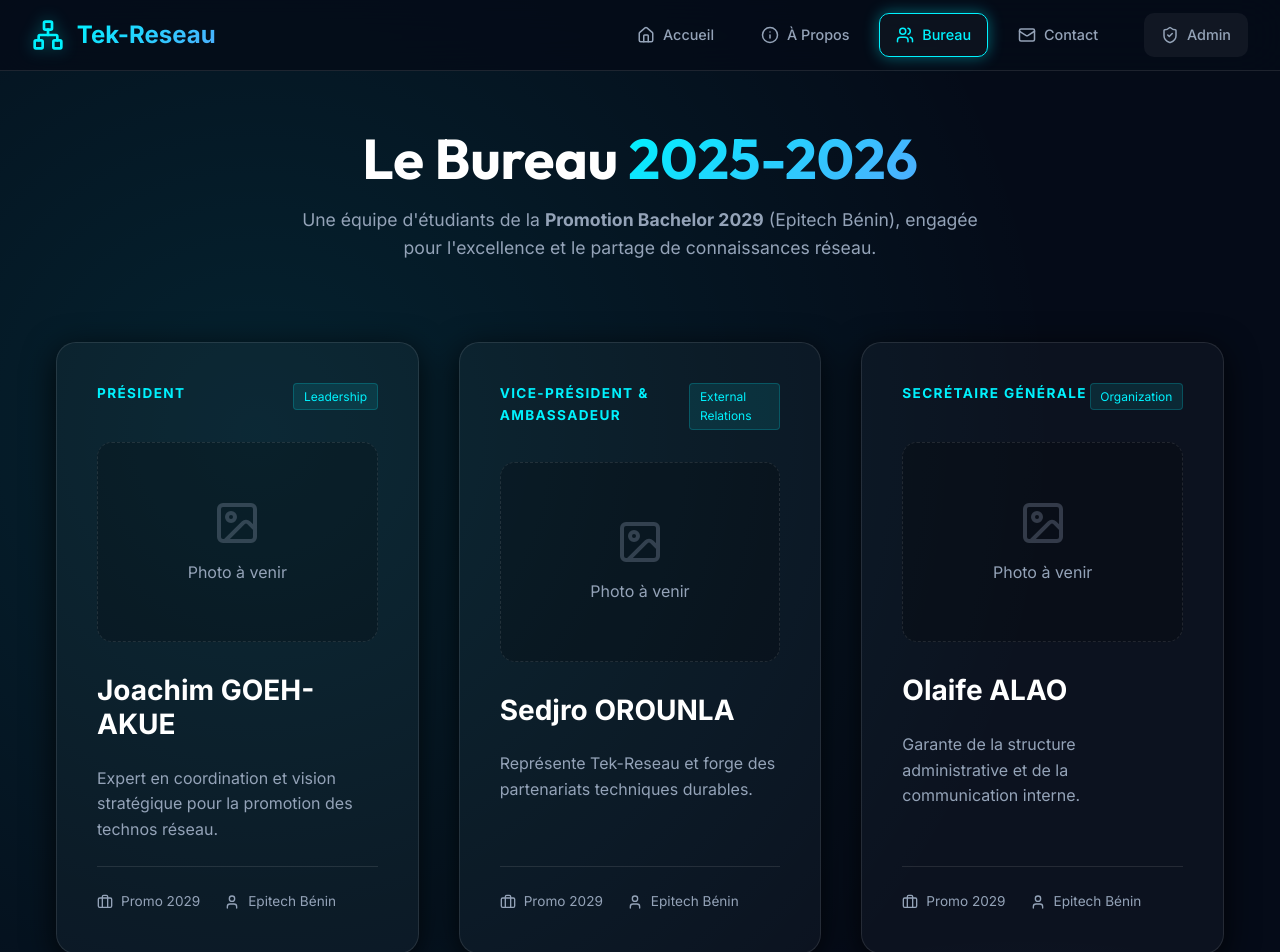
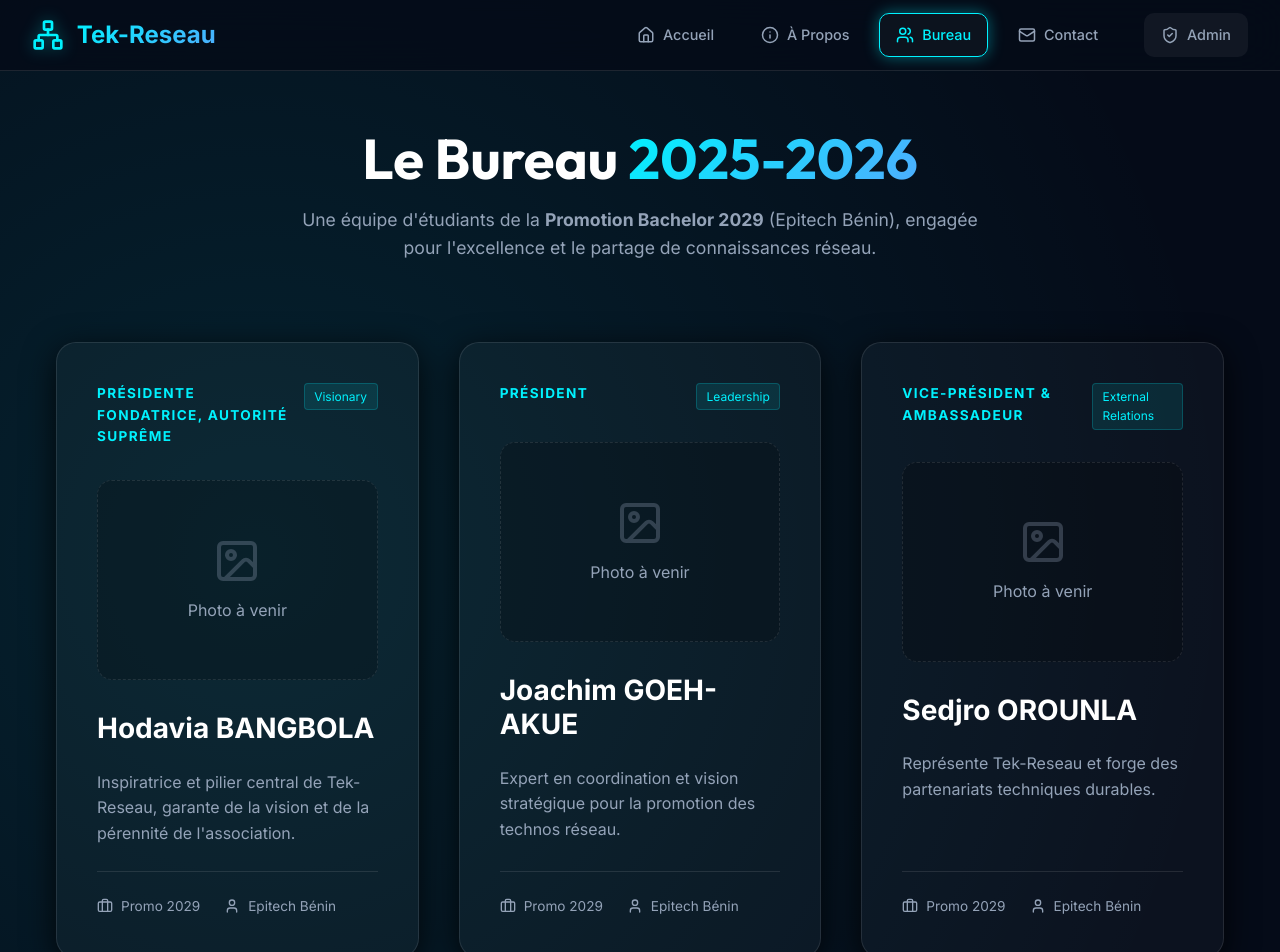
Before and after one commit to SamuelSgn25/TEK-RESEAU, a React (Vite) app in the folder Tek-reseau/: page /board in a window 1280 px wide. Shown: the top 952 px of the page. Built offline with nearby package versions, Linux system fonts and the light colour scheme.

Commit message:
Update Executive Board Page

```diff
--- a/Tek-reseau/src/pages/BoardPage.jsx
+++ b/Tek-reseau/src/pages/BoardPage.jsx
@@ -4,6 +4,12 @@ import './BoardPage.css';
 
 const BoardPage = () => {
   const boardMembers = [
+    {
+      role: 'Présidente Fondatrice, Autorité Suprême',
+      name: 'Hodavia BANGBOLA',
+      badge: 'Visionary',
+      desc: 'Inspiratrice et pilier central de Tek-Reseau, garante de la vision et de la pérennité de l\'association.'
+    },
     {
       role: 'Président',
       name: 'Joachim GOEH-AKUE',
```
